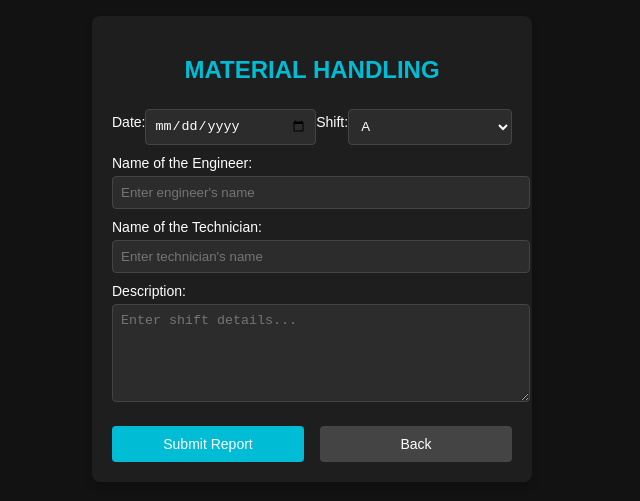
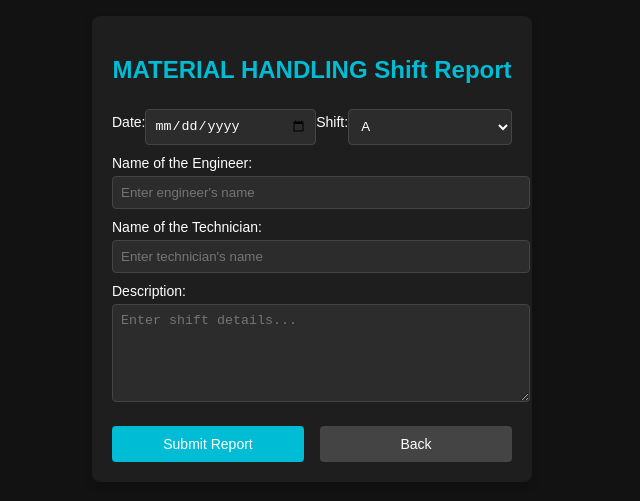
Before and after one commit to piyush1509-collab/FIELD-ENGINEER-SHIFT-REPORT-, a plain HTML site: page material-handling.html in a window 1280 px wide. Shown: the part 151-652 px from the top of the page, without its empty margins (328-968 px from the left). Drawn offline with Linux system fonts and the light colour scheme.

Commit message:
Update material-handling.html

```diff
--- a/material-handling.html
+++ b/material-handling.html
@@ -79,7 +79,7 @@
 <body>
 
 <div class="container">
-    <h2>MATERIAL HANDLING</h2>
+    <h2>MATERIAL HANDLING Shift Report</h2>
 
     <div class="top-section">
         <label for="date">Date:</label>
```
